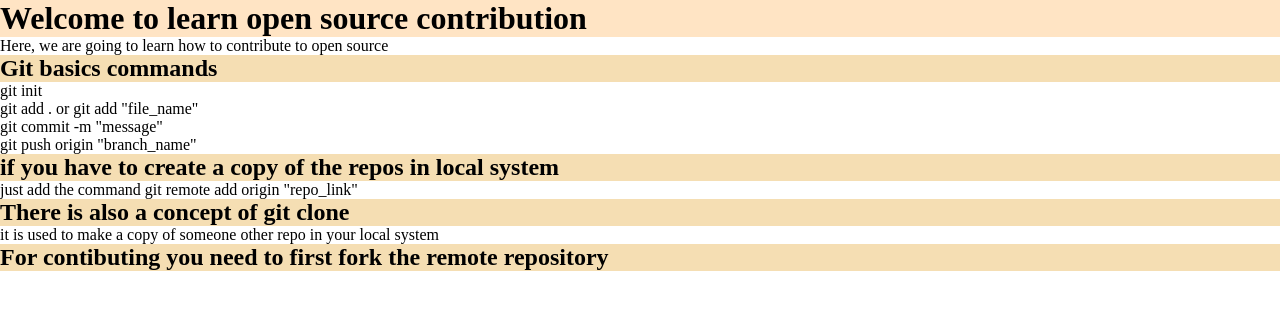
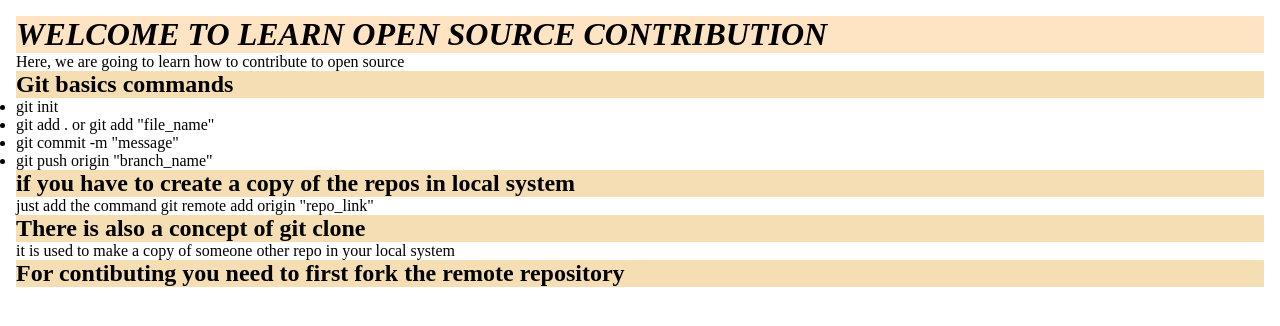
Before and after one commit to akashKumar06/Learning-Git-and-Github, a plain HTML site: page index.html in a window 1280 px wide. Drawn offline with Linux system fonts and the light colour scheme.

Commit message:
add content in style.css

```diff
--- a/style.css
+++ b/style.css
@@ -3,8 +3,13 @@
     margin:0;
     box-sizing: border-box;
 }
+body{
+    padding: 1rem;
+}
 
 h1{
+    text-transform: uppercase;
+    font-style: italic;
     background-color:bisque;
 }
 h2{
```
